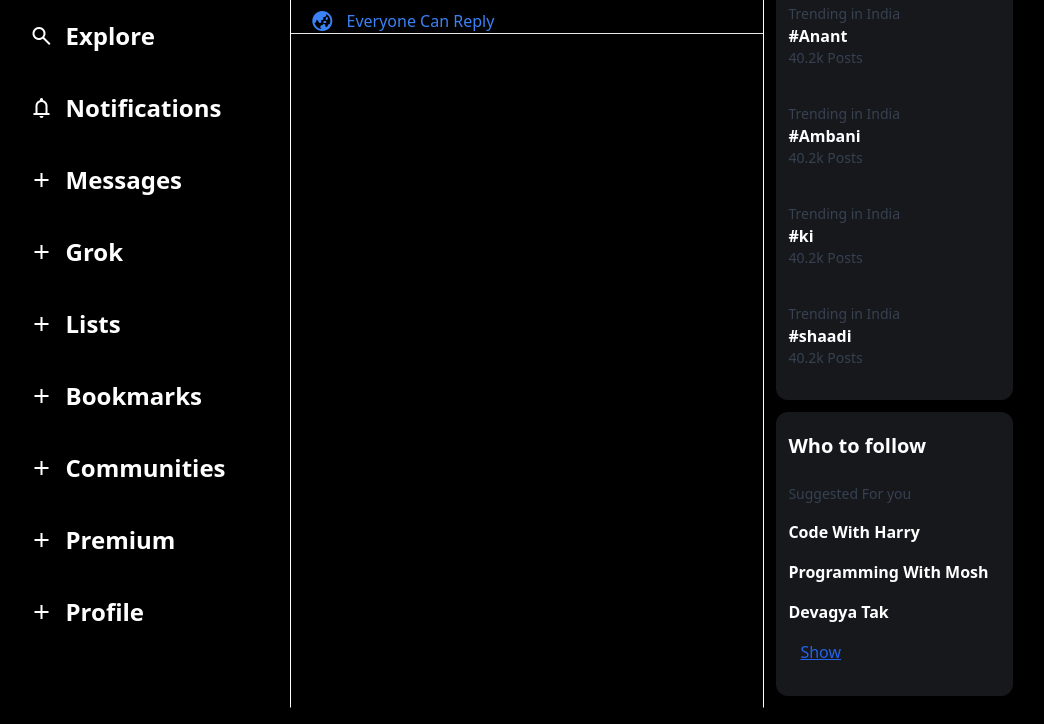
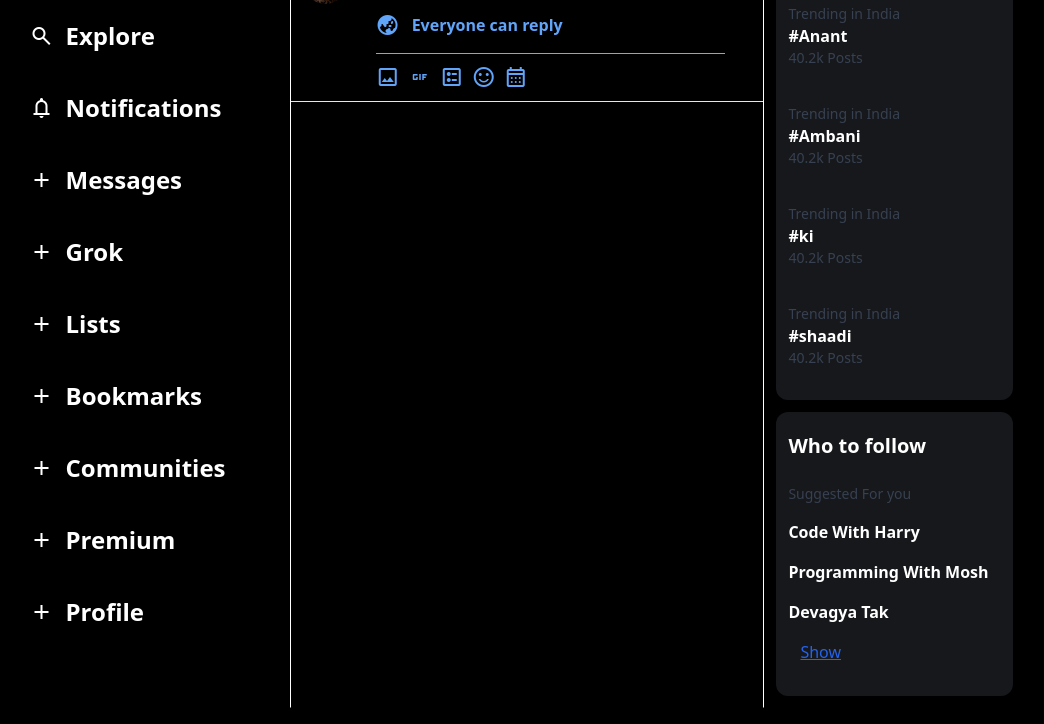
Before and after one commit to Devagya-Tak/tailwindTwitter, a website: page index.html in a window 1280 px wide. Shown: the part 148-872 px from the top of the page, without its empty margins (42-1086 px from the left). Drawn offline with nearby package versions, Linux system fonts and the light colour scheme.

Commit message:
made the blue icons for whats

```diff
--- a/index.html
+++ b/index.html
@@ -99,10 +99,6 @@
             </div>
         </div>
 
-
-
-
-
         <div class="second w-full border-[1px] border-x-white border-y-black">
 
             <div class="top flex p-3 relative">
@@ -112,31 +108,47 @@
                 <div class="settings mx-2"><span class="material-symbols-outlined text-3xl">Settings</span></div>
 
             </div>
-            <div class="h-[1px] w-full bg-gray-400"></div>
+            <div class="h-[1px] w-full bg-gray-700"></div>
 
-            <div class="whatishapp flex gap-2">
+            <div class="whatishapp flex gap-4 py-3">
                 <div class="img m-3">
-                    <img src="psy.jpg" width="60" class="rounded-full" alt="">
+                    <img src="psy.jpg" width="55" class="rounded-full" alt="">
                 </div>
-                <input type="text" class="w-full h-7 my-5 bg-black text-white  text-xl outline-none"
-                    placeholder="What's Happening">
+                <div class="input w-full">
+                    <input class="w-full h-7 my-3 bg-black text-xl text-white outline-none" type="text"
+                        placeholder="What's Happenning">
+                    <div class="text-blue-400 flex items-center gap-3 w-full my-4"><span
+                            class="material-symbols-outlined">
+                            globe_asia
+                        </span><span class="font-bold">Everyone can reply</span>
 
-            </div>
-            <div class="text-blue-500 flex items-center mx-5 gap-3">
-                <span class="material-symbols-outlined">
-                    globe_asia
-                </span>
-                <span>Everyone Can Reply</span>
+                    </div>
+                    <div class="w-[90%] h-[0.2px] bg-gray-400 my-3"></div>
+                    <div class="blueicons flex gap-2 text-blue-400">
+                        <span class="material-symbols-outlined cursor-pointer">
+                            image
+                        </span>
+                        <span class="material-symbols-outlined cursor-pointer">
+                            gif
+                        </span>
+                        <span class="material-symbols-outlined cursor-pointer">
+                            ballot
+                        </span>
+                        <span class="material-symbols-outlined cursor-pointer">
+                            sentiment_satisfied
+                        </span>
+                        <span class="material-symbols-outlined cursor-pointer">
+                            calendar_month
+                        </span>
+                    </div>
+
+                </div>
+
             </div>
             <hr>
 
+
         </div>
-
-
-
-
-
-
 
         <div class="third w-full  ">
             <div class="search m-3">
@@ -189,3 +201,4 @@
 </body>
 
 </html>
+<!-- The DARK SIDE of College: Why a 4-YEAR DEGREE May Not Be Worth -->
```
Also changed, not shown: css/output.css.
